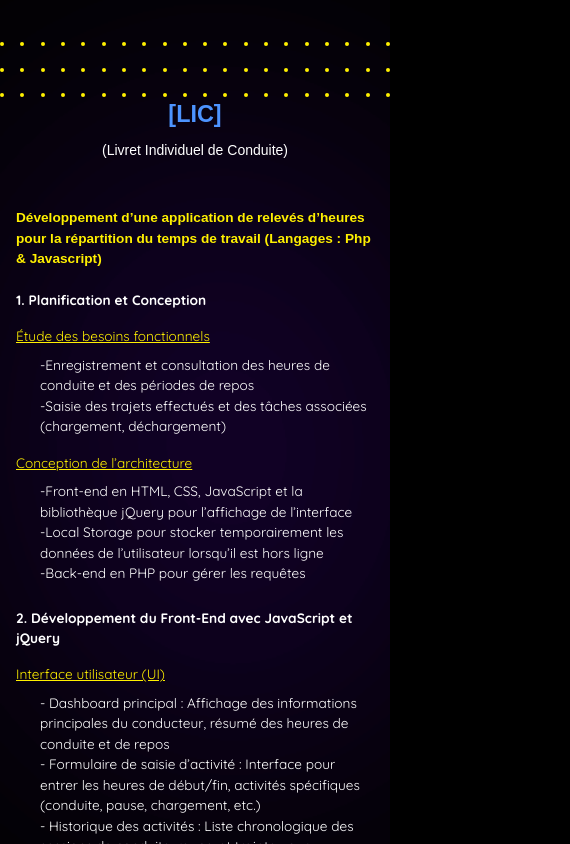
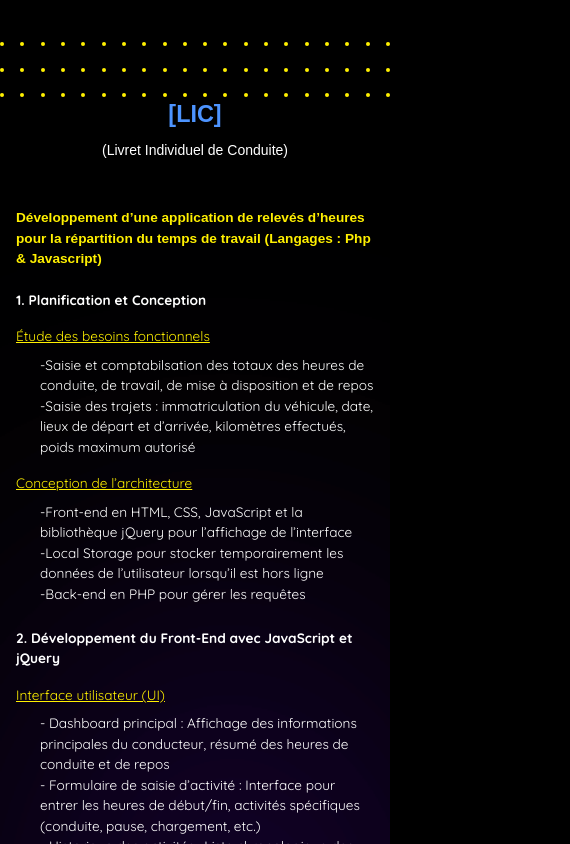
Before and after one commit to YoCode35/my-book, a Next.js app: page /pages/portfolio in a window 390 px wide. Shown: the part 11156-12000 px from the top of the page, 570 px wide, since content can reach past the window. Built offline with nearby package versions, Linux system fonts and the light colour scheme.

Commit message:
Update LIC Project

```diff
--- a/src/app/pages/portfolio/projects/lic/licDetailsProject.tsx
+++ b/src/app/pages/portfolio/projects/lic/licDetailsProject.tsx
@@ -34,8 +34,8 @@ export default function LicDetailsProject() {
               <li>
               <span className="paragraph-sub-title">Étude des besoins fonctionnels</span>
                 <ul className="list-none ml-6">
-                  <li>-Enregistrement et consultation des heures de conduite et des périodes de repos</li>
-                  <li>-Saisie des trajets effectués et des tâches associées (chargement, déchargement)</li>
+                  <li>-Saisie et comptabilsation des totaux des heures de conduite, de travail, de mise à disposition et de repos</li>
+                  <li>-Saisie des trajets : immatriculation du véhicule, date, lieux de départ et d’arrivée, kilomètres effectués, poids maximum autorisé</li>
                 </ul>
               </li>
               <li>
@@ -85,15 +85,27 @@ export default function LicDetailsProject() {
         </ul>
       </div>
 
+      {/* Ajout des deux images */}
+      <div className="flex flex-col sm:flex-row justify-center items-center mb-6">
+        <Image
+          src="/img/lic/lic_papier.png"
+          alt="Image LIC Papier"
+          width={1024}
+          height={656}
+          className="mb-6 sm:mr-6"
+          priority
+          style={{ maxWidth: "750px" }}
+        />
         <Image
           src="/img/lic/worktime_app.png"
           alt="Visuel de l'application WorkTime sur Mobile"
           width={234}
           height={500}
-        className="img_portfolio mb-6"
+          className="img_portfolio"
           priority
           style={{ maxWidth: "234px" }}
         />
+      </div>
     </section>
   );
 }
```
Also changed, not shown: public/img/lic/lic_papier.png, public/img/lic/worktime_app.png. Lines whose indentation alone changed are shown as unchanged.
